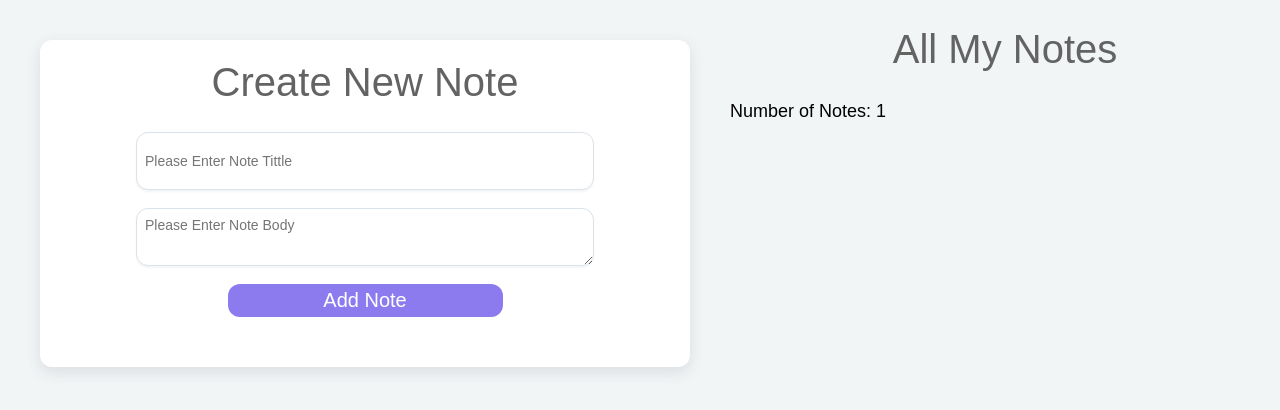
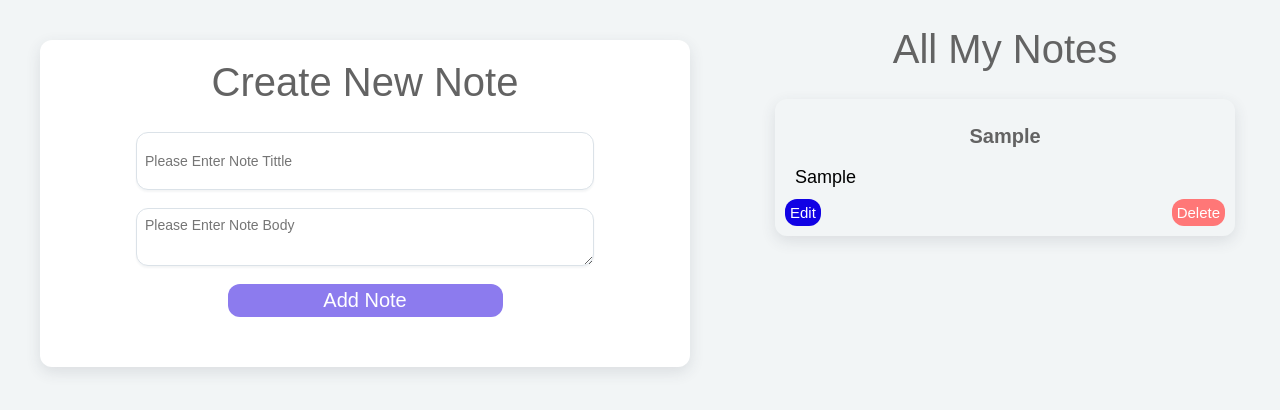
Before and after one commit to sammy-code98/Note, a React (Create React App) app: page / in a window 1280 px wide. Both pictures are taken after typing "Sample", "Sample" into the empty fields and a click on the button "Add Note". Shown: the top 410 px of the page. Built offline with nearby package versions, Linux system fonts and the light colour scheme; a web font is replaced by a local one.

Commit message:
Feat:  add note list component ~ notes can now display on the ui ~ style up the note card

```diff
--- a/src/components/ListNote.js
+++ b/src/components/ListNote.js
@@ -1,5 +1,6 @@
 import React, { Component } from "react";
-import NoteCount from "./NoteCount";
+// import NoteCount from "./NoteCount";
+import Note from "./Note";
 import { connect } from "react-redux";
 
 class ListNote extends Component {
@@ -9,7 +10,9 @@ class ListNote extends Component {
         <h1 className="heading">All My Notes</h1>
         {/* get the props from the parent component and map through */}
         {this.props.notes.map((note) => (
-          <NoteCount key={note.id} note={note} />
+          // <NoteCount key={note.id} note={note} />
+          <Note key={note.id}  note={note}/>
+
         ))}
       </div>
     );
--- a/src/components/Note.js
+++ b/src/components/Note.js
@@ -0,0 +1,18 @@
+import React, { Component } from "react";
+
+class Note extends Component {
+  render() {
+    return (
+      <div className="note">
+        <h2 className="note_title">{this.props.note.title}</h2>
+        <p className="note_message">{this.props.note.message}</p>
+        <div className="control-buttons">
+            <button className="edit">Edit</button>
+            <button className="delete">Delete</button>
+        </div>
+      </div>
+    );
+  }
+}
+
+export default Note;
--- a/src/index.css
+++ b/src/index.css
@@ -83,17 +83,17 @@ textarea:focus {
 
 
 .note {
-  background:#02b3e4;
-  width:100%;
+  width:80%;
   margin:0 auto;
-  padding:5px;
+  padding:10px;
   margin-bottom:10px;
-  box-shadow: 10px 10px 12px 0 rgba(46, 60, 73, 0.05);
+  border-radius: 12px;
+  box-shadow: 0 5px 15px 0 rgba(46, 61, 73, 0.12);
 }
 
 
-note_title {
-  font-weight:400;
+.note_title {
+  font-weight:700;
   text-align: center;
   font-size:20px;
   color:#636363;
@@ -104,6 +104,7 @@ note_title {
 .note_message {
   font-size:18px;
   font-weight: 200;
+  margin: 10px;
   line-height: 1.5rem;
   word-wrap: break-word
 }
@@ -118,6 +119,7 @@ note_title {
 .delete {
   background: #ff7777;
   border:none;
+  border-radius: 12px;
   text-align: center;
   font-size:15px;
   padding:5px 5px;
@@ -130,6 +132,7 @@ note_title {
 .edit {
   background:#1102e4;
   border:none;
+  border-radius: 12px;
   text-align: center;
   font-size:15px;
   padding:5px 5px;
```
